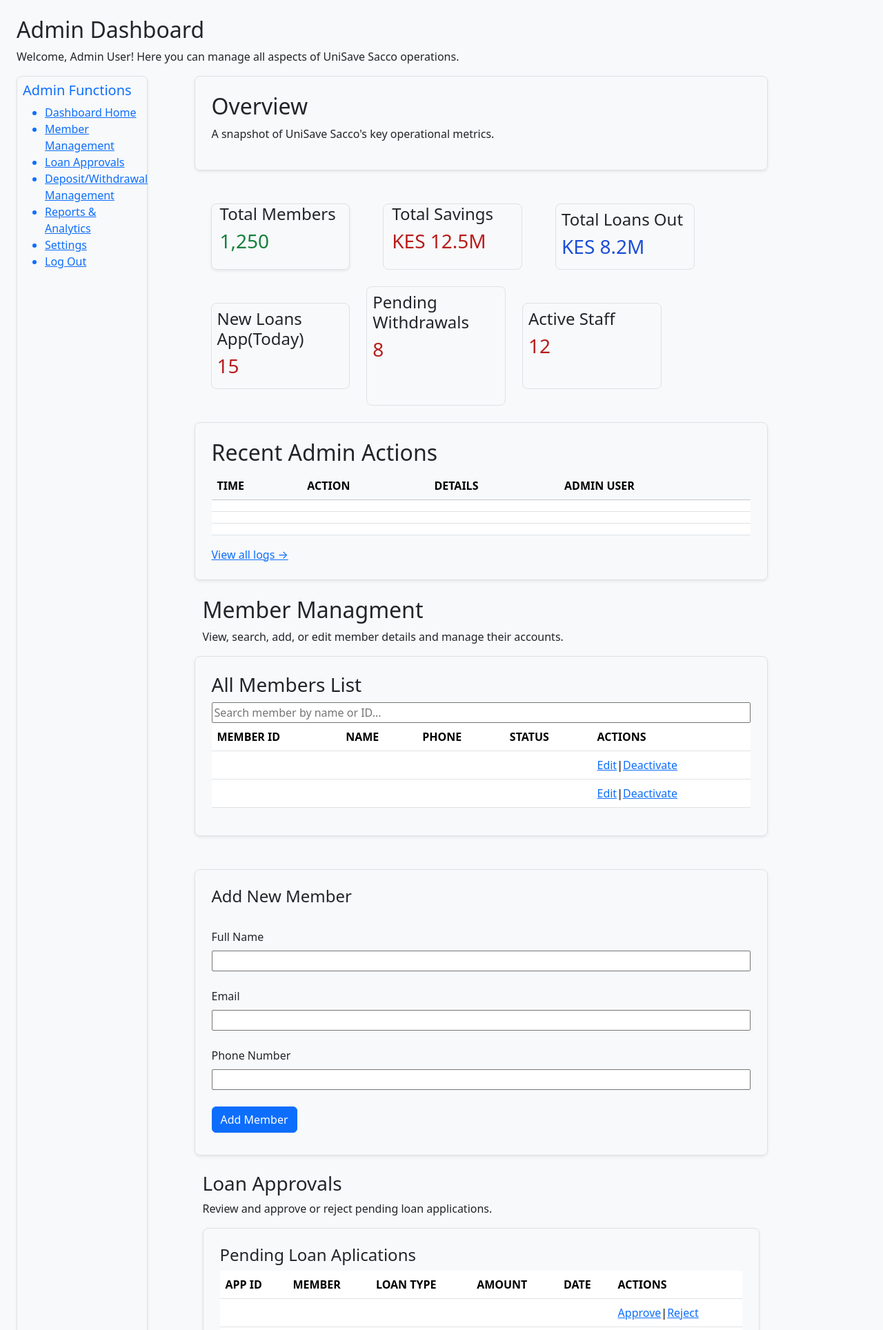
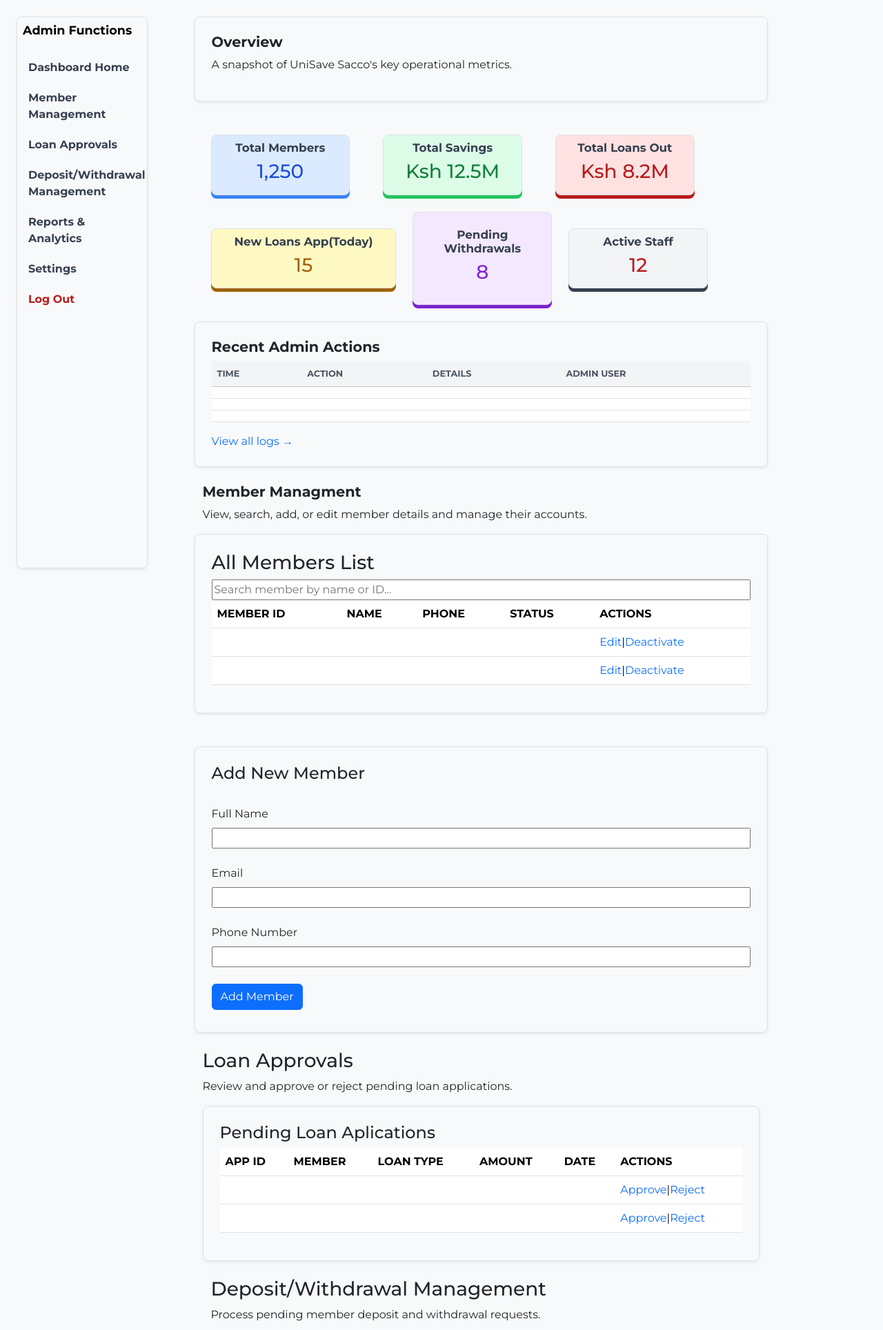
Before and after one commit to ChrispineOjow/UnisaveSacco, a PHP site: page /adminpage/admin/adminDashboard.html in a window 1280 px wide. Shown: the top 1928 px of the page at 69% size. Run offline with PHP 8.4, Linux system fonts and the light colour scheme; lists and menus that the app fills with data are empty.

Commit message:
Admin Section

```diff
--- a/CSS/adminDashboard.css
+++ b/CSS/adminDashboard.css
@@ -1,7 +1,115 @@
 body{
     background-color: #F8F9FA;
+    font-family: "Montserrat", sans-serif;
+    font-optical-sizing: auto;
+    font-style: normal;
 }
 
 #main{
     margin: 0;
 }
+a{
+
+    text-decoration: none;
+}
+
+#nav ul li{
+
+    list-style-type:none;
+    margin-bottom: 20px;
+    font-weight: bold;
+    font-size: 100%;
+
+}
+
+h2{
+    font-weight: bolder;
+    font-size: 130%;
+}
+
+#nav{
+
+    position:sticky;
+    top:0;
+    height: 100vh;
+}
+
+
+
+#nav h5{
+
+    font-weight: bolder;
+    color: black;
+    font-size: 110%;
+}
+
+#nav ul li a{
+
+    color:#374151;
+    text-decoration: none;
+}
+
+#cards div h4{
+
+    font-weight:bold;
+    font-size:105%;
+    color: #364050;
+
+}
+
+#cards div{
+
+    text-align: center;
+    align-content: center;
+
+}
+
+#savingsbalance-section{
+
+    background-color: #DBEAFE;
+    color: #1D4ED8;
+    box-shadow: 0px 5px 0px 0px #3B82F6;
+}
+
+#loanbalance-section{
+    background-color: #DCFCE7;
+    color:#15803D;
+    box-shadow: 0px 5px 0px 0px #22C55E;
+}
+
+#sharecapital-section{
+
+    background-color: #FEE2E2;
+    color: #B91C1C;
+    box-shadow:0px 5px 0px 0px #B91C1C;
+}
+
+#Newloans-section{
+
+    background-color: #FEF9C3;
+    color: #A16207;
+    box-shadow:0px 5px 0px 0px #A16207;
+}
+
+#Pendingwithdrawals-section{
+
+    background-color: #F3E8FF;
+    color: #7E22CE;
+    box-shadow:0px 5px 0px 0px #7E22CE;
+}
+
+#Activestaff-section{
+
+    background-color: #F3F4F6;
+    color: #374151;
+    box-shadow:0px 5px 0px 0px #374151;
+}
+
+#Recent table thead tr th{
+
+    color:#4B5563;
+    background-color:#F3F4F6;
+    font-size: 80%;
+
+
+}
--- a/adminpage/admin/adminDashboard.html
+++ b/adminpage/admin/adminDashboard.html
@@ -3,73 +3,72 @@
 <head>
     <meta charset="UTF-8">
     <meta name="viewport" content="width=device-width, initial-scale=1.0">
+    <link rel="preconnect" href="https://fonts.googleapis.com">
+    <link rel="preconnect" href="https://fonts.gstatic.com" crossorigin>
+    <link href="https://fonts.googleapis.com/css2?family=Montserrat:ital,wght@0,100..900;1,100..900&display=swap" rel="stylesheet">
     <link rel="stylesheet" href="../../CSS/bootstrap.min.css">
     <link rel="stylesheet" href="../../CSS/adminDashboard.css">
     <title>Admin Dashboard</title>
 </head>
 <body class="m-4">
-    <div>
-        <h2>Admin Dashboard</h2>
-        <p>
-           Welcome, Admin User! Here you can manage all aspects of UniSave Sacco operations.
-        </p>
-    </div>
+
     <div class="container" id="main">
+
         <div class="row">
-            <div class="col-md-2 me-3 nav nav-link border p-2 rounded-3 shadow-sm"  id="nav">
+            <div class="col-md-2 me-3 nav nav-link border p-2 rounded-3 shadow-sm p-2 "  id="nav">
                 <h5>Admin Functions</h5>
-                <ul>
-                    <li><a href="">Dashboard Home</a></li>
-                    <li><a href=""> Member Management</a></li>
-                    <li><a href="">Loan Approvals</a></li>
-                    <li><a href="">Deposit/Withdrawal Management</a></li>
-                    <li><a href="">Reports & Analytics</a></li>
-                    <li><a href="">Settings</a></li>
-                    <li><a href="">Log Out</a></li>
+                <ul class="mt-4 p-2">
+                    <li><a href="#dashboard">Dashboard Home</a></li>
+                    <li><a href="#MemberManagment"> Member Management</a></li>
+                    <li><a href="#Loan_Approvals">Loan Approvals</a></li>
+                    <li><a href="#DepositAndWithdrawal">Deposit/Withdrawal Management</a></li>
+                    <li><a href="#ReportAnalytics">Reports & Analytics</a></li>
+                    <li><a href="#settings">Settings</a></li>
+                    <li><a href="../adminLogin/adminLogin.html" style="color: #B91C1C;">Log Out</a></li>
                 </ul>
             </div>
 
             <div class="col-md-9 container-fluid" id="section">
+                <div id="dashboard">
                     <div id="message" class="container shadow-sm rounded-3 border mb-4 p-4" >
                         <h2>Overview</h2>
                         <p>A snapshot of UniSave Sacco's key operational metrics.</p>
                     </div>
 
-                <div class="row container">
-                    <div class="col-md-3 shadow-sm rounded-3 border m-4" id="savingsbalance-section">
+                    <div class="row container" id="cards">
+                        <div class="col-md-3  rounded-3 border m-4" id="savingsbalance-section">
                             <h4>Total Members</h4>
-                        <h3 id="total-members" style="color: #15803D;">1,250</h3>
+                            <h3 id="total-members">1,250</h3>
                         </div>
 
                         <div class="col-md-3  rounded-3 border m-4" id="loanbalance-section">
 
                             <h4>Total Savings</h4>
-                        <h3 id="total-savings " style="color: #B91C1C;">KES 12.5M</h3>
+                            <h3 id="total-savings ">Ksh 12.5M</h3>
 
                         </div>
 
                         <div class="col-md-3 rounded-3 border m-4 p-2" id="sharecapital-section" >
 
                             <h4>Total Loans Out</h4>
-                        <h3 id="total-loans-out" style="color: #1D4ED8;">KES 8.2M</h3>
+                            <h3 id="total-loans-out">Ksh 8.2M</h3>
 
                         </div>
 
-                    <div class="col-md-3  rounded-3 border m-4 p-2" id="loanbalance-section">
+                        <div class="col-md-4  rounded-3 border m-4 p-2" id="Newloans-section">
 
                             <h4>New Loans App(Today)</h4>
-                        <h3 id="loan-application" style="color: #B91C1C;">15</h3>
+                            <h3 id="loan-application">15</h3>
 
                         </div>
 
-                    <div class="col-md-3  rounded-3 border m4 p-2" id="loanbalance-section">
-
+                        <div class="col-md-3  rounded-3 border m4 " id="Pendingwithdrawals-section">
                             <h4>Pending Withdrawals</h4>
-                        <h3 id="pending-withdrawals" style="color: #B91C1C;">8</h3>
+                            <h3 id="pending-withdrawals">8</h3>
 
                         </div>
 
-                    <div class="col-md-3  rounded-3 border m-4 p-2" id="loanbalance-section">
+                        <div class="col-md-3  rounded-3 border m-4 p-2" id="Activestaff-section">
 
                             <h4>Active Staff</h4>
                             <h3 id="active-staff" style="color: #B91C1C;">12</h3>
@@ -77,7 +76,8 @@
                         </div>
                     </div>
 
-                <div class="mt-4 border rounded-3 shadow-sm container p-4">
+
+                    <div class="mt-4 border rounded-3 shadow-sm container p-4" id="Recent">
                         <h2>Recent Admin Actions</h3>
                         <table class="table">
                             <thead class="table-light" >
@@ -112,7 +112,10 @@
                         </table>
                         <a href="">View all logs &rarr;</a>
                     </div>
+                </div>
 
+
+                <div id="MemberManagment">
                     <div class="container mt-4">
                         <h2>Member Managment</h2>
                         <p>View, search, add, or edit member details and manage their accounts.</p>
@@ -151,6 +154,7 @@
 
                     </div>
 
+
                     <div class="container mt-5 rounded-3 border shadow-sm p-4">
                         <form>
                             <h4>Add New Member</h4>
@@ -168,9 +172,10 @@
                             <button type="submit" class="btn btn-primary mt-4 mb-2">Add Member</button>
                         </form>
                     </div>
+                </div>
 
 
-                <div class="container mt-4">
+                <div class="container mt-4"  id="Loan_Approvals">
                     <div>
                         <h3>Loan Approvals</h3>
                         <p>Review and approve or reject pending loan applications.</p>
@@ -212,7 +217,7 @@
                     </div>
 
 
-                    <div class="container mt-4">
+                    <div class="container mt-4" id="DepositAndWithdrawal">
                         <div>
                             <h3>Deposit/Withdrawal Management</h3>
                             <p>Process pending member deposit and withdrawal requests.</p>
@@ -256,7 +261,7 @@
             </div>
 
 
-            <div class="container mt-4">
+            <div class="container mt-4" id="ReportAnalytics">
                 <h3>Reports & Analytics</h3>
                 <p>Access various reports and insights into Sacco operations and financial performance.</p>
 
@@ -288,7 +293,7 @@
                 <h3>Admin Settings</h3>
                 <p>Manage system configurations, user roles, and security settings.</p>
 
-                <div class="col-md-8 container border rounded-3 shadow-sm p-4 mt-5">
+                <div class="col-md-8 container border rounded-3 shadow-sm p-4 mt-5" id="settings">
                     <form>
                         <h3>General Settings</h3>
                         <div>
```
Lines whose indentation alone changed are shown as unchanged.
